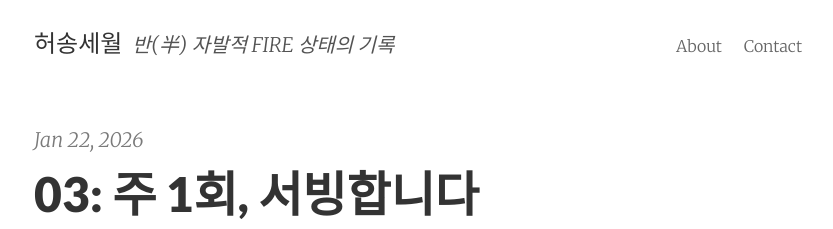
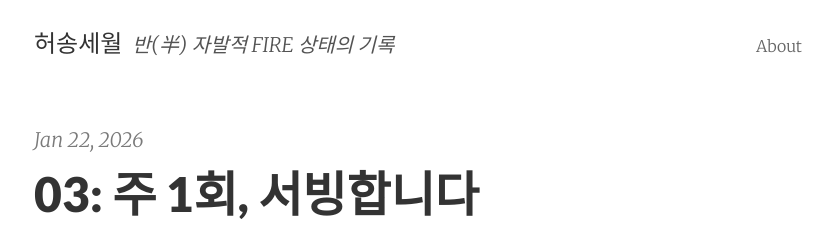
Before and after one commit to joyeon/joyeon.github.io, a Jekyll site: the page built from index.html, in a window 1280 px wide. Shown: the top 229 px of the page, without its empty margins (222-1055 px from the left). Built offline with Jekyll 4.4.1, drawn with Linux system fonts in a browser that asks for light colours; the list of posts is cut into pages by our own code.

```diff
--- a/_includes/navigation.html
+++ b/_includes/navigation.html
@@ -1 +1 @@
-<a href="{{ site.baseurl }}/about/">About</a> <a href="{{ site.baseurl }}/contact/">Contact</a>
+<a href="{{ site.baseurl }}/about/">About</a>
```
